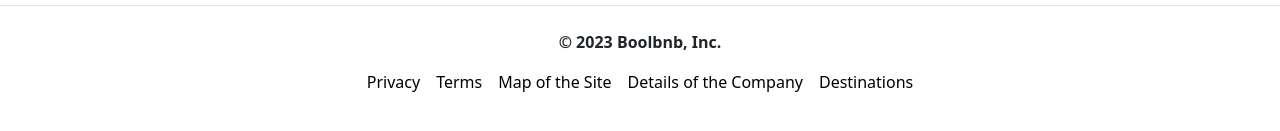
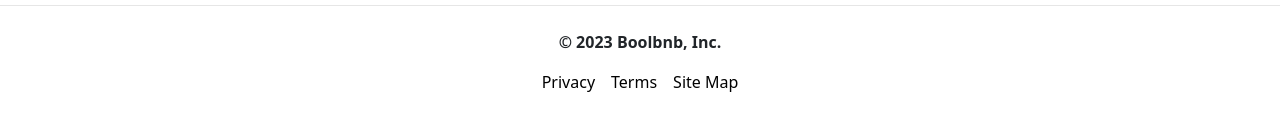
Before and after one commit to fabioSirigu/frontoffice_boolbnb, a Vue app: page / in a window 1280 px wide. Shown: the part 197-328 px from the top of the page. Built offline with nearby package versions, Linux system fonts and the light colour scheme; no server answers.

Commit message:
Fixed footer

```diff
--- a/src/components/FooterContent.vue
+++ b/src/components/FooterContent.vue
@@ -20,9 +20,7 @@ export default {
                     <div class="col-12 col-sm-12 col-md-12 col-lg-12 col-xl-12 col-xxl-12 d-flex justify-content-center gap-3 mt-3">
                         <a href="/">Privacy</a>
                         <a href="/">Terms</a>
-                        <a href="/">Map of the Site</a>
-                        <a href="/">Details of the Company</a>
-                        <a href="/">Destinations</a>
+                        <a href="/">Site Map</a>
                     </div>
                 </div>
             </div>
```
